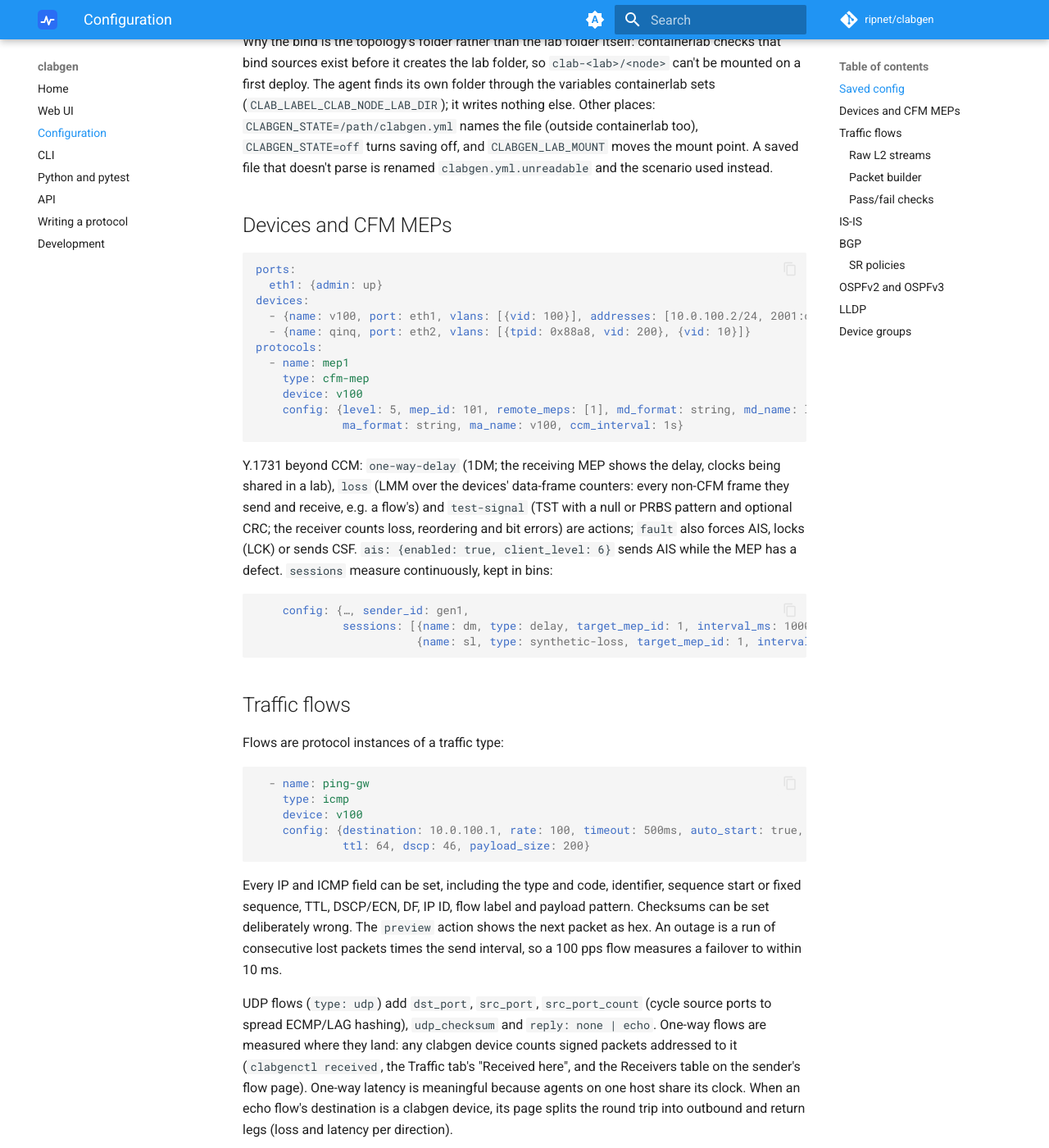
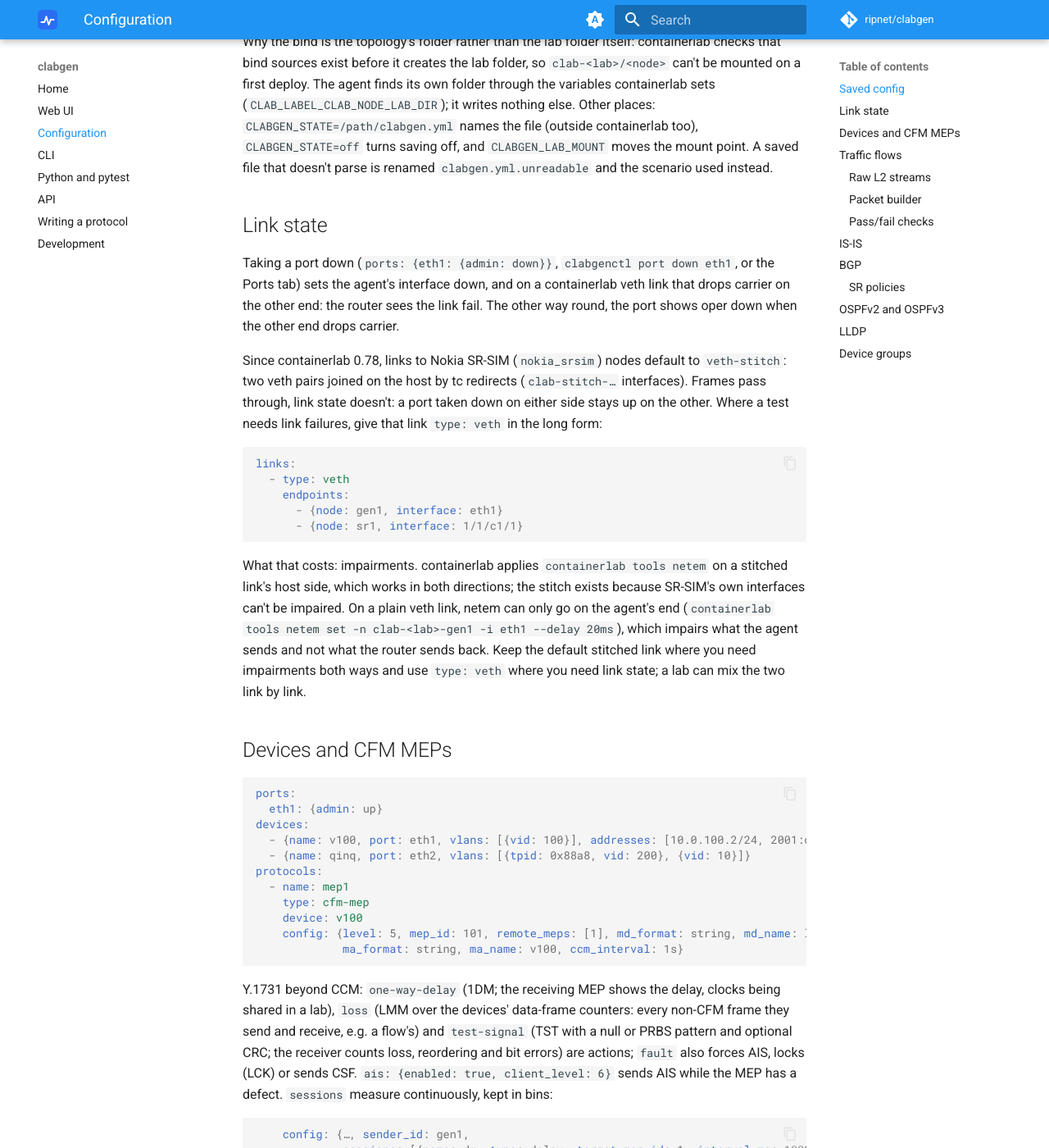
Before and after one commit to ripnet/clabgen, an MkDocs documentation site: the page built from docs/configuration.md, in a window 1280 px wide and 1400 px high, scrolled down 1503 px. Shown: the whole window at 82% size. Built offline with MkDocs 1.6.1 and Material for MkDocs 9.7.7, drawn with Linux system fonts in a browser that asks for light colours; comment, search, counter and statistics services are not loaded.

Commit message:
Docs: link state on SR-SIM links (veth-stitch vs type: veth)

````diff
--- a/docs/configuration.md
+++ b/docs/configuration.md
@@ -74,6 +74,37 @@ agent finds its own folder through the variables containerlab sets
 too), `CLABGEN_STATE=off` turns saving off, and `CLABGEN_LAB_MOUNT` moves
 the mount point. A saved file that doesn't parse is renamed
 `clabgen.yml.unreadable` and the scenario used instead.
+
+## Link state
+
+Taking a port down (`ports: {eth1: {admin: down}}`, `clabgenctl port down
+eth1`, or the Ports tab) sets the agent's interface down, and on a
+containerlab veth link that drops carrier on the other end: the router sees
+the link fail. The other way round, the port shows oper down when the other
+end drops carrier.
+
+Since containerlab 0.78, links to Nokia SR-SIM (`nokia_srsim`) nodes default
+to `veth-stitch`: two veth pairs joined on the host by tc redirects
+(`clab-stitch-…` interfaces). Frames pass through, link state doesn't: a port
+taken down on either side stays up on the other. Where a test needs link
+failures, give that link `type: veth` in the long form:
+
+```yaml
+links:
+  - type: veth
+    endpoints:
+      - {node: gen1, interface: eth1}
+      - {node: sr1, interface: 1/1/c1/1}
+```
+
+What that costs: impairments. containerlab applies `containerlab tools netem`
+on a stitched link's host side, which works in both directions; the stitch
+exists because SR-SIM's own interfaces can't be impaired. On a plain veth
+link, netem can only go on the agent's end
+(`containerlab tools netem set -n clab-<lab>-gen1 -i eth1 --delay 20ms`),
+which impairs what the agent sends and not what the router sends back. Keep
+the default stitched link where you need impairments both ways and use
+`type: veth` where you need link state; a lab can mix the two link by link.
 
 ## Devices and CFM MEPs
 
````
